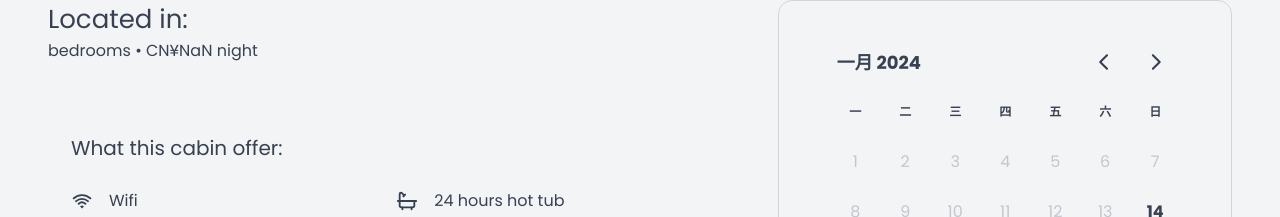
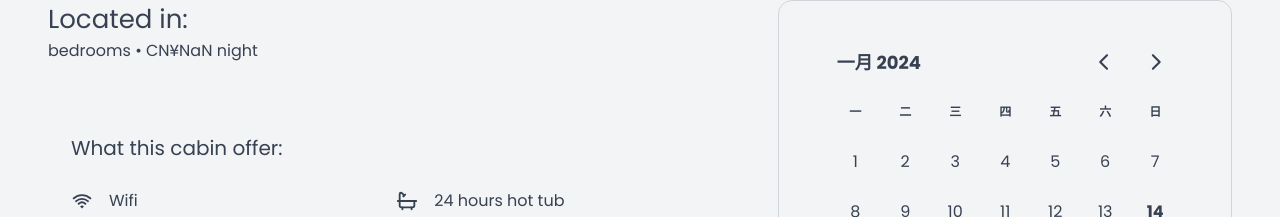
Before and after one commit to nicolasleigh/CabinFy, a React (Vite) app: page /cabin/1 in a window 1280 px wide. Shown: the part 583-800 px from the top of the page. Built offline with nearby package versions, Linux system fonts and the light colour scheme; no server answers; a web font is replaced by a local one.

Commit message:
fix some react-day-picker bug

```diff
--- a/src/api/bookings.js
+++ b/src/api/bookings.js
@@ -22,6 +22,11 @@ export const getBookings = async (options) => {
 
 export const getBooking = async (bookingId) => {
   const { data } = await client.get(`/api/bookings/${bookingId}`);
+  return data;
+};
+
+export const getBookingByCabinId = async (cabinId) => {
+  const { data } = await client.get(`/api/bookings/cabin/${cabinId}`);
   return data;
 };
 
--- a/src/features/bookings/BookingForm.jsx
+++ b/src/features/bookings/BookingForm.jsx
@@ -1,5 +1,5 @@
 import styled from 'styled-components';
-import DayPick from '../../ui/DayPick';
+import DayPick from '../../ui/DayPick.tsx';
 import { formatCurrency } from '../../utils/helpers';
 import { useEffect, useState } from 'react';
 import { useCreateBooking } from './useCreateBooking';
@@ -196,13 +196,14 @@ export default function BookingForm({
   discount,
   regularPrice,
   cabinId,
+  booking,
 }) {
   const [selectedRange, setSelectedRange] = useState();
   const [totalPrice, setTotalPrice] = useState(0);
   const [priceBeforeDiscount, setPriceBeforeDiscount] = useState(0);
   const [fromValue, setFromValue] = useState('');
   const [toValue, setToValue] = useState('');
-  const { createBooking, isLoading } = useCreateBooking();
+  const { createBooking, isLoading } = useCreateBooking(cabinId);
   const { settings, isLoading: isLoadingSettings } = useSettings();
 
   const {
@@ -239,6 +240,9 @@ export default function BookingForm({
       isPaid: false,
       status: 'unconfirmed',
     });
+    setSelectedRange();
+    setToValue('');
+    setFromValue('');
   };
 
   useEffect(() => {
@@ -273,6 +277,8 @@ export default function BookingForm({
           toValue={toValue}
           setToValue={setToValue}
           maxBookingLength={maxBookingLength}
+          minBookingLength={minBookingLength}
+          booking={booking}
         />
         <GuestsNumberBox>
           <Label>Number of Guests</Label>
--- /dev/null
+++ b/src/features/bookings/useBookingByCabinId.js
@@ -0,0 +1,19 @@
+import { useQuery } from '@tanstack/react-query';
+import { useParams } from 'react-router-dom';
+import { getBookingByCabinId } from '../../api/bookings';
+
+export function useBookingByCabinId() {
+  const { cabinId } = useParams();
+
+  const {
+    isLoading,
+    data: booking,
+    error,
+  } = useQuery({
+    queryKey: ['booking-cabin', cabinId],
+    queryFn: () => getBookingByCabinId(cabinId),
+    retry: false,
+  });
+
+  return { isLoading, error, booking };
+}
--- a/src/features/bookings/useCreateBooking.js
+++ b/src/features/bookings/useCreateBooking.js
@@ -2,7 +2,7 @@ import { useMutation, useQueryClient } from '@tanstack/react-query';
 import { createBooking as createBookingApi } from '../../api/bookings';
 import toast from 'react-hot-toast';
 
-export const useCreateBooking = () => {
+export const useCreateBooking = (cabinId) => {
   const queryClient = useQueryClient();
 
   const { mutate: createBooking, isLoading } = useMutation({
@@ -10,6 +10,7 @@ export const useCreateBooking = () => {
     onSuccess: () => {
       toast.success('Booking successfully created');
       queryClient.invalidateQueries({ queryKey: ['bookings'] });
+      queryClient.invalidateQueries({ queryKey: ['booking-cabin', cabinId] });
     },
     onError: (err) => {
       toast.error(
--- a/src/features/dashboard/useRecentBookings.js
+++ b/src/features/dashboard/useRecentBookings.js
@@ -1,6 +1,5 @@
 import { subDays } from 'date-fns';
 import { useSearchParams } from 'react-router-dom';
-// import { getBookingsAfterDate } from '../../services/apiBookings';
 import { getBookingsAfterDate } from '../../api/bookings';
 import { useQuery } from '@tanstack/react-query';
 
--- a/src/pages/Cabin.jsx
+++ b/src/pages/Cabin.jsx
@@ -12,6 +12,7 @@ import ReviewModal from '../ui/ReviewModal';
 import GuestLogin from './GuestLogin';
 import GuestSignup from './GuestSignup';
 import CabinTextInfo from '../ui/CabinTextInfo';
+import { useBookingByCabinId } from '../features/bookings/useBookingByCabinId';
 
 const ImageSection = styled.section`
   display: grid;
@@ -113,6 +114,7 @@ export default function Cabin() {
   const [hasBreakfast, setHasBreakfast] = useState(true);
 
   const { cabin, isLoading: isLoadingCabin } = useCabin();
+  const { booking, isLoading: isLoadingBooking } = useBookingByCabinId();
   const { image, images, bedroom, discount, name, regularPrice, location } =
     cabin || {
       images: [],
@@ -161,6 +163,7 @@ export default function Cabin() {
           discount={discount}
           regularPrice={regularPrice}
           cabinId={cabinId}
+          booking={booking}
         />
       </Container>
     </>
--- a/src/ui/DayPick.jsx
+++ b/src/ui/DayPick.tsx
@@ -1,11 +1,18 @@
+import {
+  differenceInCalendarDays,
+  format,
+  isAfter,
+  isBefore,
+  isValid,
+  parse,
+} from 'date-fns';
+import { zhCN } from 'date-fns/locale';
+import { DateRange, DayPicker } from 'react-day-picker';
 import 'react-day-picker/dist/style.css';
+import styled from 'styled-components';
 import '../styles/day-picker.css';
-import { differenceInCalendarDays } from 'date-fns';
-import { useState } from 'react';
-import { format, isAfter, isBefore, isValid, parse } from 'date-fns';
-import { DayPicker } from 'react-day-picker';
-import { zhCN } from 'date-fns/locale';
-import styled from 'styled-components';
+import { useEffect } from 'react';
+import toast from 'react-hot-toast';
 
 const CheckIn = styled.input`
   text-transform: uppercase;
@@ -50,7 +57,9 @@ export default function DayPick({
   setToValue,
   fromValue,
   toValue,
+  minBookingLength,
   maxBookingLength,
+  booking,
 }) {
   // const [selectedRange, setSelectedRange] = useState();
   // const [fromValue, setFromValue] = useState('');
@@ -101,18 +110,52 @@ export default function DayPick({
     return differenceInCalendarDays(date, new Date()) < 0;
   };
 
-  // const afterMatcher = DateAfter(new Date(), new Date('2024-02-11'));
-  // const beforeMatcher = DateBefore(new Date(), new Date('2024-02-20'));
-  // const disabledDays = [afterMatcher, beforeMatcher, isPastDate];
+  const datesArr = booking?.map((book) => {
+    return [book.startDate, book.endDate];
+  });
+
+  const range = datesArr?.map((date) => {
+    const range: DateRange = {
+      from: new Date(date[0]),
+      to: new Date(date[1]),
+    };
+    return range;
+  });
+  // console.log(range);
+
+  let disabledDays;
+  if (range) {
+    disabledDays = [...range, isPastDate];
+  }
+
+  useEffect(() => {
+    if (fromValue && toValue) {
+      if (range) {
+        for (let i = 0; i < range.length; i++) {
+          if (
+            isBefore(new Date(fromValue), range[i].from) &&
+            isAfter(new Date(toValue), range[i].to)
+          ) {
+            toast.error('Please select a valid range');
+            setSelectedRange({ from: undefined, to: undefined });
+            setFromValue('');
+            setToValue('');
+            break;
+          }
+        }
+      }
+    }
+  }, [range, fromValue, toValue]);
 
   return (
     <DayPicker
       mode='range'
       selected={selectedRange}
       onSelect={handleRangeSelect}
-      disabled={[isPastDate]}
-      // disabled={disabledDays}
+      disabled={disabledDays}
       locale={zhCN}
+      min={minBookingLength >= 2 ? minBookingLength : undefined}
+      max={maxBookingLength}
       footer={
         <InputGroup>
           <CheckIn
```
Also changed, not shown: package.json (+3 -4 lines), 2 other files (tests, documents, lock files or other folders).
